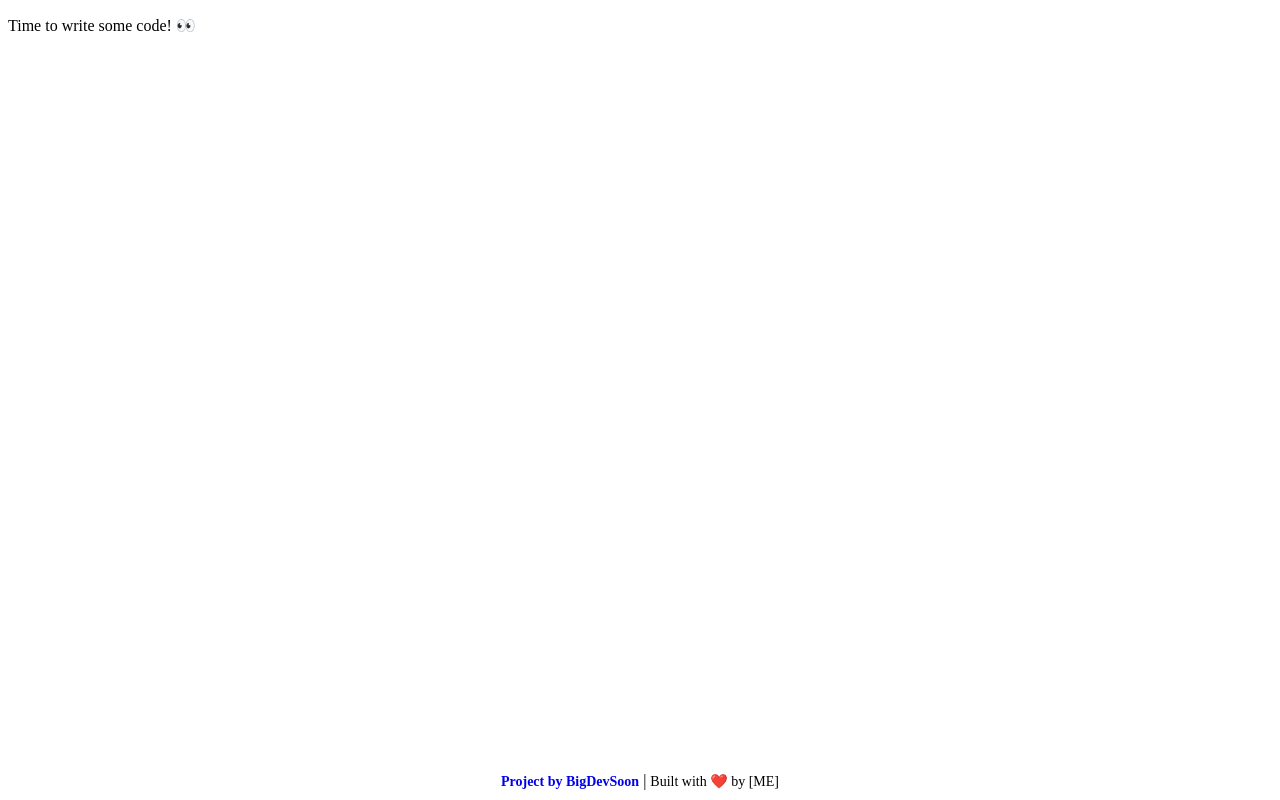
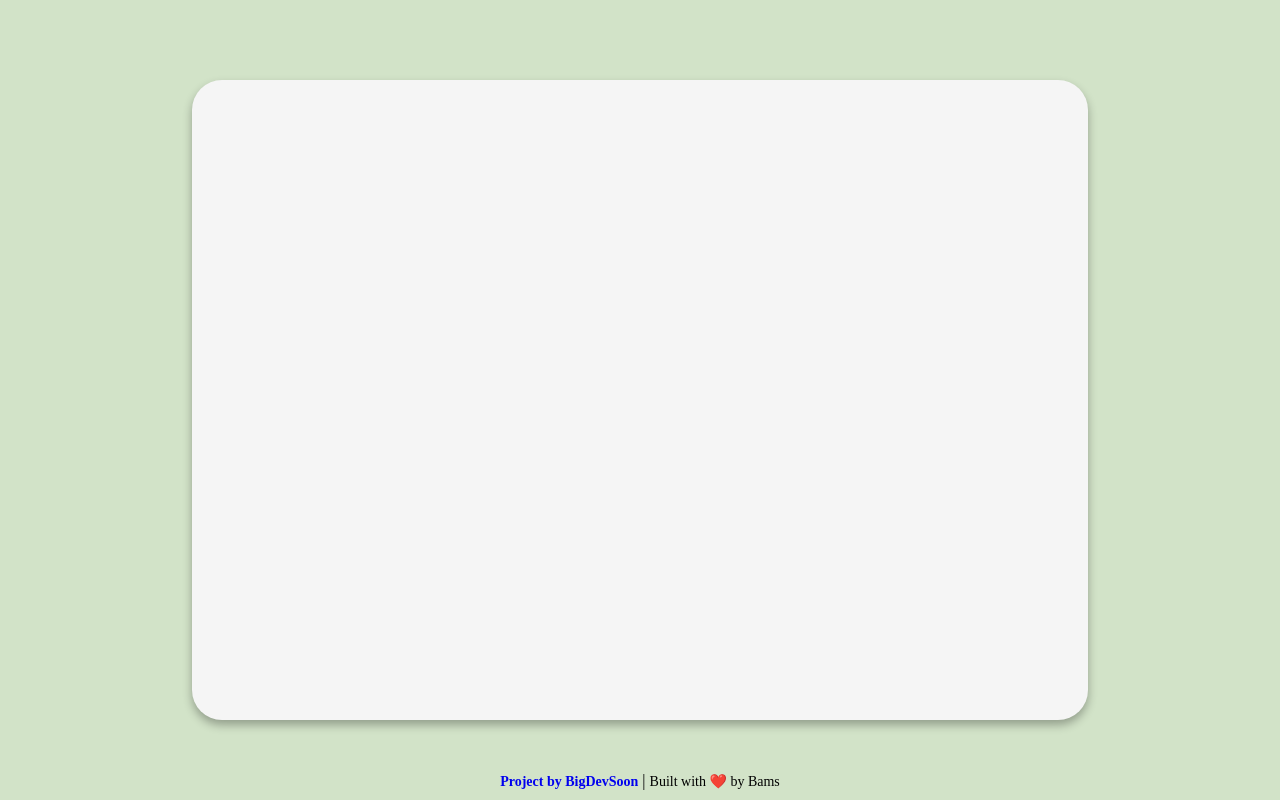
Before and after one commit to Biggbams/big-dev-soon-business-card-freerun-p61o3e, a plain HTML site: page index.html in a window 1280 px wide. Drawn offline with Linux system fonts and the light colour scheme.

Commit message:
Changes in CSS

```diff
--- a/index.css
+++ b/index.css
@@ -1,4 +1,20 @@
 /* This is an example CSS file, feel free to remove/edit it anytime */
+.main-container {
+  background-color: #D2E3C8;
+}
+
+.middle-container {
+  background-color: whitesmoke;
+  height: 80vh;
+  width: 70%;
+  border-radius:30px;
+  position: absolute;
+  top: 10%;
+  left: 15%;
+  box-shadow: 0px 5px 10px rgba(0, 0, 0, 0.3);
+}
+
+
 .footer {
   position: absolute;
   bottom: 0;
--- a/index.html
+++ b/index.html
@@ -3,19 +3,22 @@
   <head>
     <bds />
     <link rel="stylesheet" href="index.css" />
-    <script src="index.js" defer></script>
     <title>BigDevSoon - Business Card Project</title>
   </head>
-  <body>
-    <!-- Place below is for your own exciting code -->
-    <p>Time to write some code! 👀</p>
-    <!-- Change the [ME] part to your own name/GitHub link -->
+
+
+  <body class="main-container">
+    <div class="middle-container">
+
+    </div>
+
     <div class="footer">
       <a href="https://bigdevsoon.me" target="_blank" rel="noopener noreferrer"
         >Project by BigDevSoon</a
       >
       |
-      <span>Built with ❤️ by [ME]</span>
+      <span>Built with ❤️ by Bams</span>
     </div>
+    <script src="index.js" defer></script>
   </body>
 </html>
```
